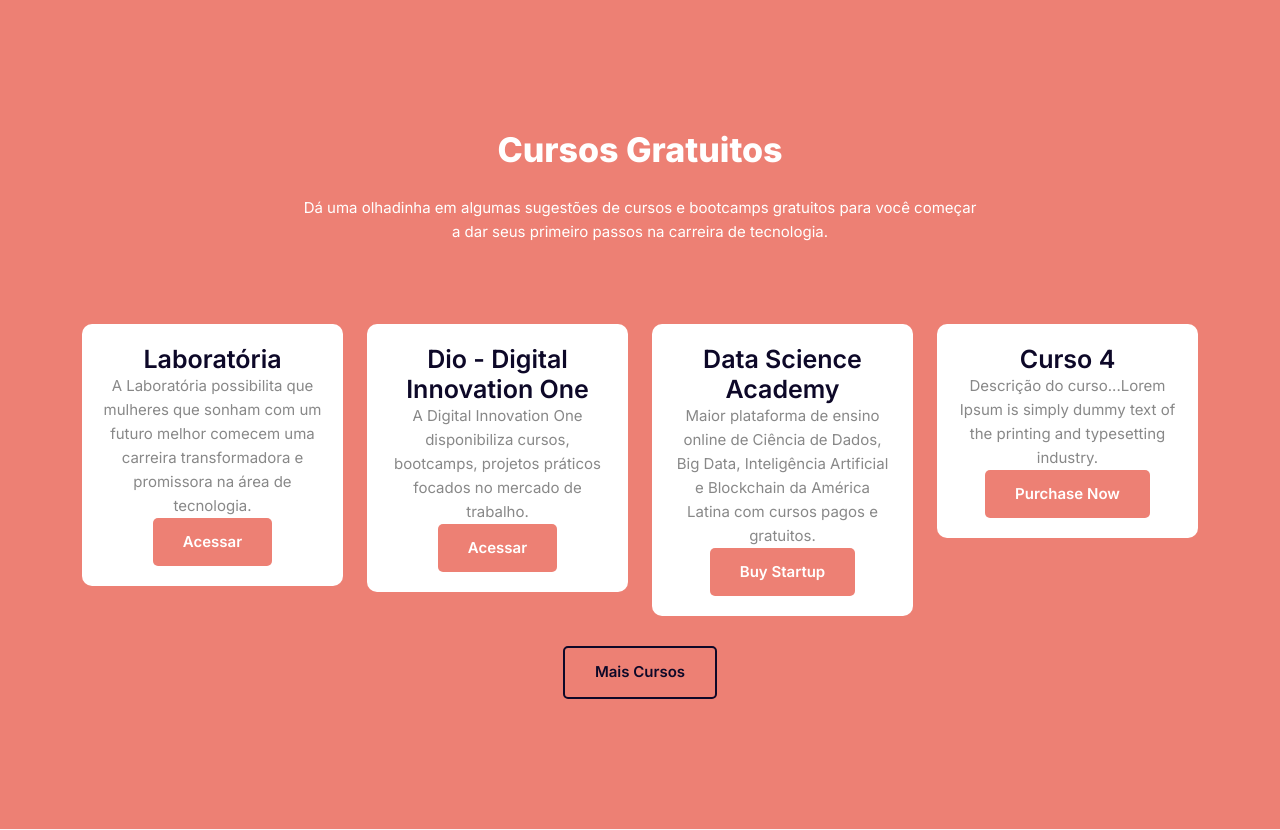
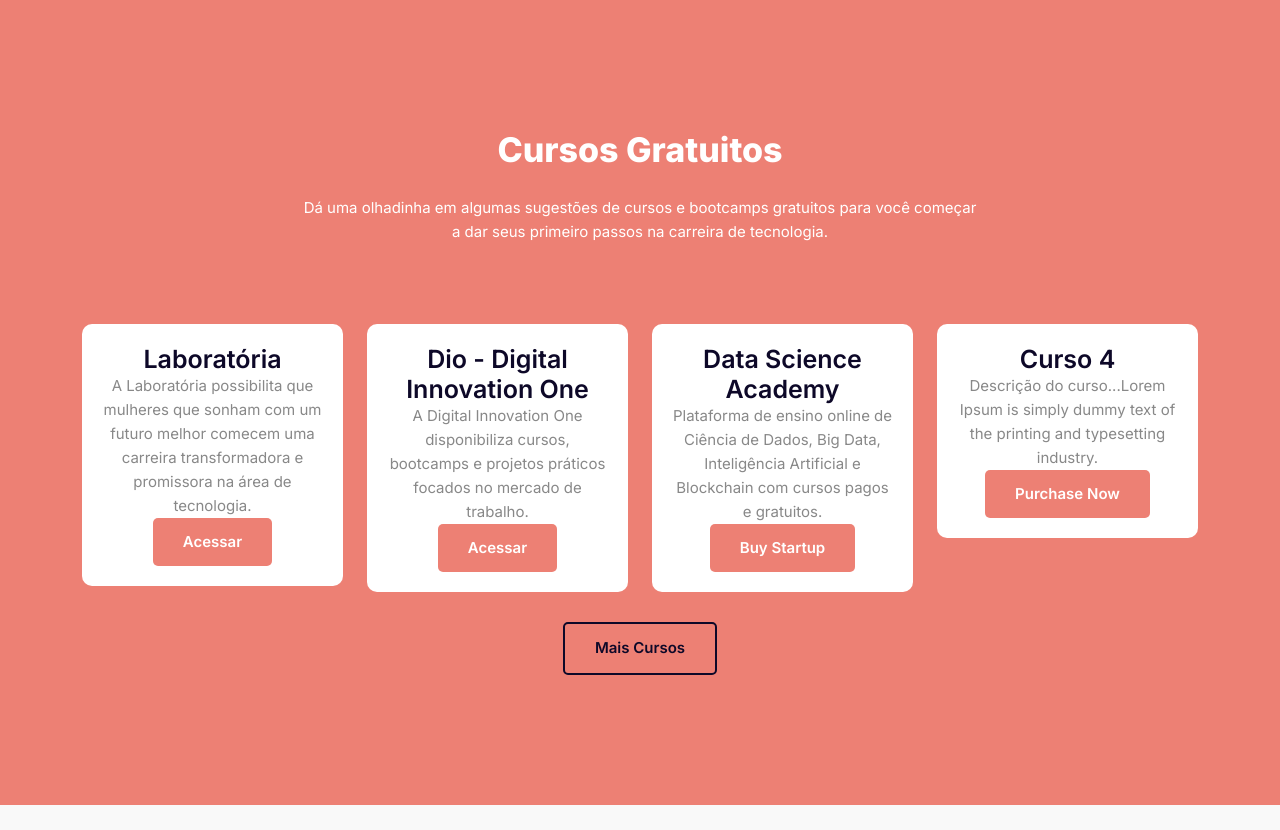
Before and after one commit to jessicarolyne/Dev-little-girls, a Django app: page /site_devlittlegirls_app/ in a window 1280 px wide. Shown: the part 1635-2465 px from the top of the page. Run offline with Django 3.2, Linux system fonts and the light colour scheme; some libraries are stand-ins or nearby versions.

Commit message:
Ajustados os textos da lista de cursos para manter o padrão de qtde de linhas e ficar mais limpo visualmente

```diff
--- a/site_devlittlegirls_app/templates/Django/index.html
+++ b/site_devlittlegirls_app/templates/Django/index.html
@@ -227,7 +227,7 @@
                         <!-- Table Head -->
                         <div class="table-head">
                             <h4 class="title">Dio - Digital Innovation One</h4>
-                            <p>A Digital Innovation One disponibiliza cursos, bootcamps, projetos práticos focados no mercado de trabalho.</p>
+                            <p>A Digital Innovation One disponibiliza cursos, bootcamps e projetos práticos focados no mercado de trabalho.</p>
                             <div class="button">
                                 <a href="javascript:void(0)" class="btn">Acessar</a>
                             </div>
@@ -242,7 +242,7 @@
                         <!-- Table Head -->
                         <div class="table-head">
                             <h4 class="title">Data Science Academy</h4>
-                            <p>Maior plataforma de ensino online de Ciência de Dados, Big Data, Inteligência Artificial e Blockchain da América Latina com cursos pagos e gratuitos.</p>
+                            <p>Plataforma de ensino online de Ciência de Dados, Big Data, Inteligência Artificial e Blockchain com cursos pagos e gratuitos.</p>
                             <div class="button">
                                 <a href="javascript:void(0)" class="btn">Buy Startup</a>
                             </div>
```
